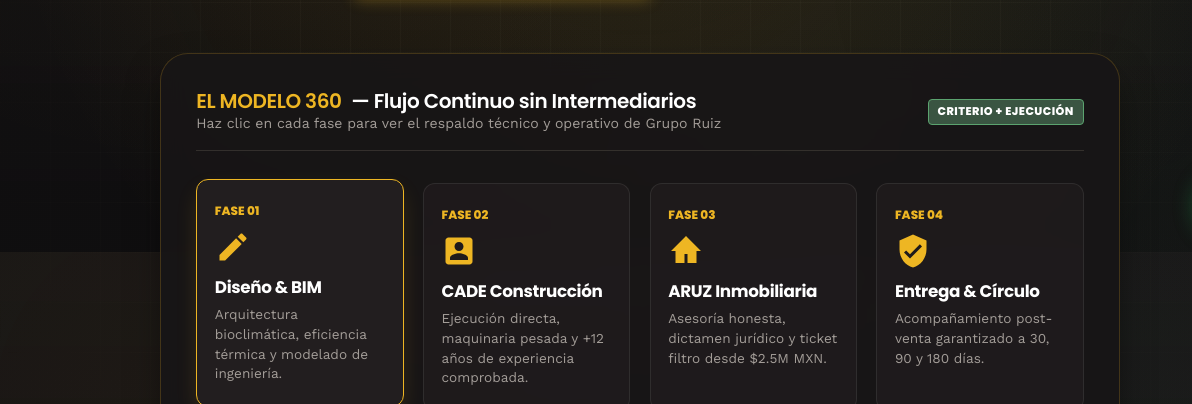
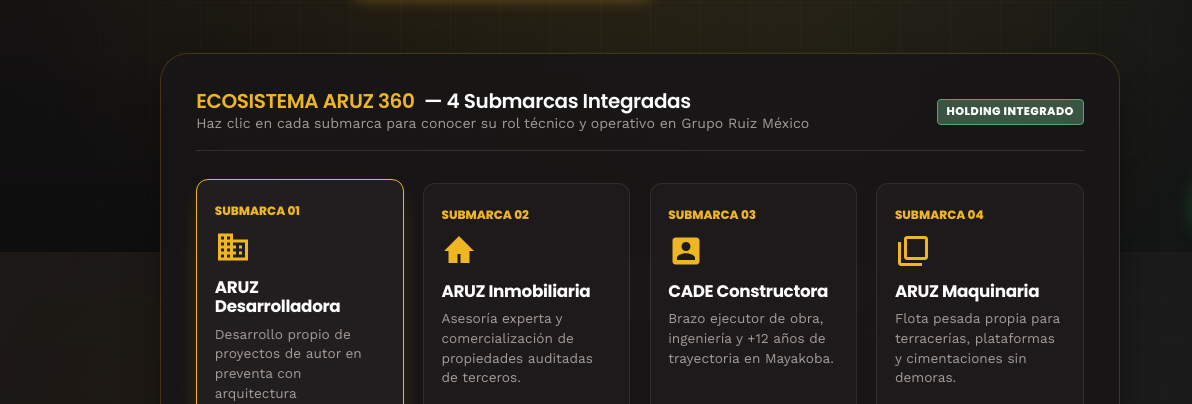
Before and after one commit to gastonmorante/aruzwebsite, a website: page index.html in a window 1280 px wide. Shown: the part 548-952 px from the top of the page, 0-1192 px from the left. Drawn offline with nearby package versions, Linux system fonts and the light colour scheme.

Commit message:
refactor: present Hero 360 as the 4 integrated sub-brands of ARUZ CORE instead of sequential phases

```diff
--- a/index.html
+++ b/index.html
@@ -131,50 +131,50 @@
           </a>
         </div>
 
-        <!-- 360 Ecosystem Interactive Diagram -->
+        <!-- 360 Ecosystem Interactive Diagram (4 Submarcas Integradas) -->
         <div class="flow-360-container">
           <div class="flow-header">
             <div class="flow-title-wrap">
               <h3>
-                <span class="gold-accent">EL MODELO 360</span> — Flujo Continuo sin Intermediarios
+                <span class="gold-accent">ECOSISTEMA ARUZ 360</span> — 4 Submarcas Integradas
               </h3>
-              <p>Haz clic en cada fase para ver el respaldo técnico y operativo de Grupo Ruiz</p>
+              <p>Haz clic en cada submarca para conocer su rol técnico y operativo en Grupo Ruiz México</p>
             </div>
-            <span class="prop-tag cade-seal">Criterio + Ejecución</span>
+            <span class="prop-tag cade-seal">Holding Integrado</span>
           </div>
 
           <div class="flow-grid">
 
-            <!-- Step 1: Diseño -->
-            <div class="flow-card active" data-step="1">
-              <div class="flow-step-num">FASE 01</div>
-              <svg class="flow-icon" viewBox="0 0 24 24"><path d="M3 17.25V21h3.75L17.81 9.94l-3.75-3.75L3 17.25zM20.71 7.04c.39-.39.39-1.02 0-1.41l-2.34-2.34c-.39-.39-1.02-.39-1.41 0l-1.83 1.83 3.75 3.75 1.83-1.83z"/></svg>
-              <h4>Diseño & BIM</h4>
-              <p>Arquitectura bioclimática, eficiencia térmica y modelado de ingeniería.</p>
+            <!-- Submarca 1: ARUZ Desarrolladora -->
+            <div class="flow-card active" data-subbrand="1">
+              <div class="flow-step-num">SUBMARCA 01</div>
+              <svg class="flow-icon" viewBox="0 0 24 24"><path d="M12 7V3H2v18h20V7H12zM6 19H4v-2h2v2zm0-4H4v-2h2v2zm0-4H4V9h2v2zm0-4H4V5h2v2zm4 12H8v-2h2v2zm0-4H8v-2h2v2zm0-4H8V9h2v2zm0-4H8V5h2v2zm10 12h-8v-2h2v-2h-2v-2h2v-2h-2V9h8v10zm-2-8h-2v2h2v-2zm0 4h-2v2h2v-2z"/></svg>
+              <h4>ARUZ Desarrolladora</h4>
+              <p>Desarrollo propio de proyectos de autor en preventa con arquitectura bioclimática.</p>
             </div>
 
-            <!-- Step 2: Construcción -->
-            <div class="flow-card" data-step="2">
-              <div class="flow-step-num">FASE 02</div>
-              <svg class="flow-icon" viewBox="0 0 24 24"><path d="M19 3H5c-1.1 0-2 .9-2 2v14c0 1.1.9 2 2 2h14c1.1 0 2-.9 2-2V5c0-1.1-.9-2-2-2zm-7 3c1.66 0 3 1.34 3 3s-1.34 3-3 3-3-1.34-3-3 1.34-3 3-3zm6 12H6v-1.4c0-2 4-3.1 6-3.1s6 1.1 6 3.1V18z"/></svg>
-              <h4>CADE Construcción</h4>
-              <p>Ejecución directa, maquinaria pesada y +12 años de experiencia comprobada.</p>
+            <!-- Submarca 2: ARUZ Inmobiliaria -->
+            <div class="flow-card" data-subbrand="2">
+              <div class="flow-step-num">SUBMARCA 02</div>
+              <svg class="flow-icon" viewBox="0 0 24 24"><path d="M12 2L2 12h3v8h6v-6h2v6h6v-8h3L12 2z"/></svg>
+              <h4>ARUZ Inmobiliaria</h4>
+              <p>Asesoría experta y comercialización de propiedades auditadas de terceros.</p>
             </div>
 
-            <!-- Step 3: Inmobiliaria -->
-            <div class="flow-card" data-step="3">
-              <div class="flow-step-num">FASE 03</div>
-              <svg class="flow-icon" viewBox="0 0 24 24"><path d="M12 2L2 12h3v8h6v-6h2v6h6v-8h3L12 2z"/></svg>
-              <h4>ARUZ Inmobiliaria</h4>
-              <p>Asesoría honesta, dictamen jurídico y ticket filtro desde $2.5M MXN.</p>
+            <!-- Submarca 3: CADE Constructora -->
+            <div class="flow-card" data-subbrand="3">
+              <div class="flow-step-num">SUBMARCA 03</div>
+              <svg class="flow-icon" viewBox="0 0 24 24"><path d="M19 3H5c-1.1 0-2 .9-2 2v14c0 1.1.9 2 2 2h14c1.1 0 2-.9 2-2V5c0-1.1-.9-2-2-2zm-7 3c1.66 0 3 1.34 3 3s-1.34 3-3 3-3-1.34-3-3 1.34-3 3-3zm6 12H6v-1.4c0-2 4-3.1 6-3.1s6 1.1 6 3.1V18z"/></svg>
+              <h4>CADE Constructora</h4>
+              <p>Brazo ejecutor de obra, ingeniería y +12 años de trayectoria en Mayakoba.</p>
             </div>
 
-            <!-- Step 4: Entrega & Círculo ARUZ -->
-            <div class="flow-card" data-step="4">
-              <div class="flow-step-num">FASE 04</div>
-              <svg class="flow-icon" viewBox="0 0 24 24"><path d="M12 1L3 5v6c0 5.55 3.84 10.74 9 12 5.16-1.26 9-6.45 9-12V5l-9-4zm-2 16l-4-4 1.41-1.41L10 14.17l6.59-6.59L18 9l-8 8z"/></svg>
-              <h4>Entrega & Círculo</h4>
-              <p>Acompañamiento post-venta garantizado a 30, 90 y 180 días.</p>
+            <!-- Submarca 4: ARUZ Maquinaria Pesada -->
+            <div class="flow-card" data-subbrand="4">
+              <div class="flow-step-num">SUBMARCA 04</div>
+              <svg class="flow-icon" viewBox="0 0 24 24"><path d="M4 6H2v14c0 1.1.9 2 2 2h14v-2H4V6zm16-4H8c-1.1 0-2 .9-2 2v12c0 1.1.9 2 2 2h12c1.1 0 2-.9 2-2V4c0-1.1-.9-2-2-2zm0 14H8V4h12v12z"/></svg>
+              <h4>ARUZ Maquinaria</h4>
+              <p>Flota pesada propia para terracerías, plataformas y cimentaciones sin demoras.</p>
             </div>
 
           </div>
@@ -182,10 +182,10 @@
           <!-- Dynamic Detail Banner -->
           <div class="flow-detail-banner">
             <div class="flow-detail-text">
-              <strong id="flowActiveTitle">1. Diseño & Planeación Arquitectónica</strong>
-              <p id="flowActiveDesc">Desarrollo conceptual bioclimático, análisis topográfico hiperlocal y modelado BIM de alta precisión para optimizar costos y tiempos de ejecución desde el día cero. — Evidencia: Estudios estructurales y de impacto ambiental integrados.</p>
+              <strong id="flowActiveTitle">ARUZ Desarrolladora — Proyectos Propios de Autor</strong>
+              <p id="flowActiveDesc">División de desarrollo inmobiliario de Grupo Ruiz. Concepción y ejecución de proyectos residenciales de alta gama con diseño bioclimático y acabados de lujo regional.</p>
             </div>
-            <a href="#contacto" class="btn-card-primary">Consultar Criterio</a>
+            <a href="desarrolladora.html" id="flowActiveBtn" class="btn-card-primary">Explorar Desarrolladora & Preventas</a>
           </div>
 
         </div>
--- a/js/main.js
+++ b/js/main.js
@@ -5,7 +5,7 @@
 
 document.addEventListener('DOMContentLoaded', () => {
   initNavbar();
-  initFlow360();
+  initSubbrand360();
   initPropertyFilters();
   initAdvisorForm();
   initIntersectionAnimations();
@@ -49,35 +49,44 @@
 }
 
 /* --------------------------------------------------------------------------
-   HERO 360 ECOSYSTEM INTERACTIVE FLOW
+   HERO 360 ECOSYSTEM - 4 SUBMARCAS INTEGRADAS
    -------------------------------------------------------------------------- */
-const flowData = {
+const subbrandData = {
   1: {
-    title: "1. Diseño & Planeación Arquitectónica",
-    desc: "Desarrollo conceptual bioclimático, análisis topográfico hiperlocal y modelado BIM de alta precisión para optimizar costos y tiempos de ejecución desde el día cero.",
-    evidence: "Estudios estructurales y de impacto ambiental integrados antes de mover un solo metro cúbico."
+    title: "ARUZ Desarrolladora — Proyectos Propios de Autor",
+    desc: "División de desarrollo inmobiliario de Grupo Ruiz. Concepción y ejecución de proyectos residenciales de alta gama con diseño bioclimático y acabados de lujo regional.",
+    badge: "4 Preventas Exclusivas",
+    linkUrl: "desarrolladora.html",
+    linkText: "Explorar Desarrolladora & Preventas"
   },
   2: {
-    title: "2. CADE Construcción & Control de Calidad",
-    desc: "Ejecución de obra directa con cuadrillas y maquinaria pesada propia. Más de 12 años trabajando con los expertos de Ciudad Mayakoba respaldan cada colado.",
-    evidence: "Supervisión diaria, bitácora digital de obra y cero intermediarios en la cadena de suministro."
+    title: "ARUZ Inmobiliaria — Asesoría & Propiedades Verificadas",
+    desc: "Comercialización y asesoría patrimonial basada en evidencia real. Portafolio de inmuebles de terceros auditados rigurosamente en dictamen técnico y certeza jurídica.",
+    badge: "Portafolio Certificado",
+    linkUrl: "inmobiliaria.html",
+    linkText: "Ver Catálogo Inmobiliario"
   },
   3: {
-    title: "3. ARUZ Inmobiliaria & Criterio Experto",
-    desc: "Asesoría patrimonial y de inversión con ticket mínimo de $2.5M MXN. Análisis financiero honesto sin falsas promesas de 'paraíso'.",
-    evidence: "Acompañamiento legal, dictamen de certeza jurídica y asesoría para clientes locales e internacionales."
+    title: "CADE Diseño y Construcción — Brazo Constructor Oficial",
+    desc: "Ejecución técnica y control de calidad de Grupo Ruiz. Más de 12 años construyendo con los expertos de Ciudad Mayakoba, Valle Aurora y Xpuha bajo el Sello CADE.",
+    badge: "+12 Años de Trayectoria",
+    linkUrl: "landings/cade-constructora.html",
+    linkText: "Conocer División CADE"
   },
   4: {
-    title: "4. Entrega & Programa Círculo ARUZ",
-    desc: "La relación no termina con la llave en mano. Seguimiento estructurado a 30, 90 y 180 días con garantías de vicios ocultos y mantenimiento preventivo.",
-    evidence: "Inspecciones técnicas post-entrega coordinadas directamente por el Gerente de Construcción."
+    title: "ARUZ Maquinaria Pesada — Flota Propia & Terracerías",
+    desc: "Infraestructura operativa con excavadoras, retroexcavadoras y camiones propios para garantizar que las terracerías y cimentaciones nunca dependan de terceros.",
+    badge: "Flota Operativa Activa",
+    linkUrl: "landings/aruz-maquinaria.html",
+    linkText: "Ver Flota de Maquinaria"
   }
 };
 
-function initFlow360() {
+function initSubbrand360() {
   const cards = document.querySelectorAll('.flow-card');
   const bannerTitle = document.getElementById('flowActiveTitle');
   const bannerDesc = document.getElementById('flowActiveDesc');
+  const bannerBtn = document.getElementById('flowActiveBtn');
 
   if (!cards.length || !bannerTitle || !bannerDesc) return;
 
@@ -86,10 +95,14 @@
       cards.forEach(c => c.classList.remove('active'));
       card.classList.add('active');
 
-      const step = card.getAttribute('data-step');
-      if (flowData[step]) {
-        bannerTitle.textContent = flowData[step].title;
-        bannerDesc.textContent = `${flowData[step].desc} — Evidencia: ${flowData[step].evidence}`;
+      const id = card.getAttribute('data-subbrand');
+      if (subbrandData[id]) {
+        bannerTitle.textContent = subbrandData[id].title;
+        bannerDesc.textContent = subbrandData[id].desc;
+        if (bannerBtn) {
+          bannerBtn.href = subbrandData[id].linkUrl;
+          bannerBtn.textContent = subbrandData[id].linkText;
+        }
       }
     });
   });
@@ -136,7 +149,7 @@
 
     const name = document.getElementById('advName')?.value.trim() || 'Inversionista';
     const motivation = document.getElementById('advMotivation')?.value || 'Patrimonial / Inversión';
-    const division = document.getElementById('advDivision')?.value || 'Desarrollos ARUZ';
+    const division = document.getElementById('advDivision')?.value || 'ARUZ Desarrolladora';
     const budget = document.getElementById('advBudget')?.value || '$2.5M - $5M MXN';
     const message = document.getElementById('advMessage')?.value.trim() || '';
 
@@ -146,7 +159,7 @@
     let text = `Hola Carlos Alfredo Ruiz Ramos (Director de Operaciones ARUZ),\n\n`;
     text += `Mi nombre es *${name}* y solicito asesoría técnica y comercial:\n`;
     text += `• *Objetivo:* ${motivation}\n`;
-    text += `• *División de Interés:* ${division}\n`;
+    text += `• *Submarca de Interés:* ${division}\n`;
     text += `• *Rango de Presupuesto:* ${budget}\n`;
     if (message) {
       text += `• *Comentarios específicos:* ${message}\n`;
```
